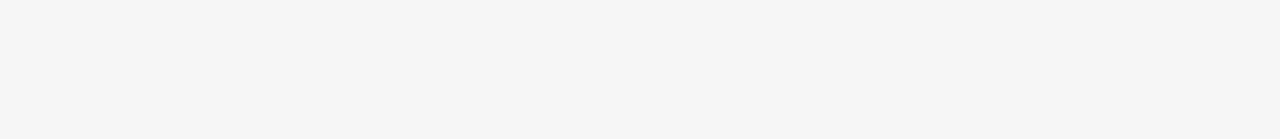
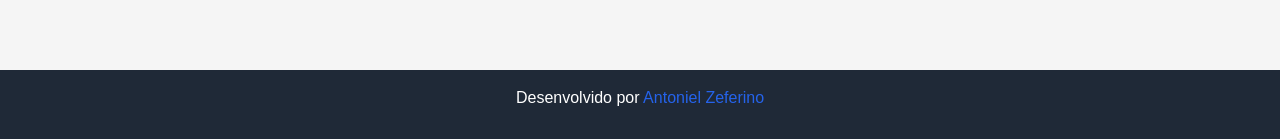
Before and after one commit to antonielzeferino/poesia-plena, a Next.js app: page / in a window 1280 px wide. Shown: the part 658-797 px from the top of the page. Built offline with nearby package versions, Linux system fonts and the light colour scheme; no server answers; the database is empty.

Commit message:
add footer

```diff
--- a/src/app/layout.tsx
+++ b/src/app/layout.tsx
@@ -2,6 +2,7 @@ import type { Metadata } from "next";
 import "./globals.css";
 import Header from "@/components/Header";
 import { Poem } from "@prisma/client";
+import Link from "next/link";
 
 async function fetchPopularPoems() {
   try {
@@ -62,6 +63,9 @@ export default function RootLayout({
         <main className="px-2 flex flex-col flex-grow pb-4">
           {children}
         </main>
+        <footer className="bg-gray-800 text-white p-4 pb-8 text-center">
+          <p>Desenvolvido por <Link href="https://antonielzeferino.vercel.app" target="_blank" className="text-blue-600 hover:underline">Antoniel Zeferino</Link></p>
+        </footer>
       </body>
     </html>
   );
```
